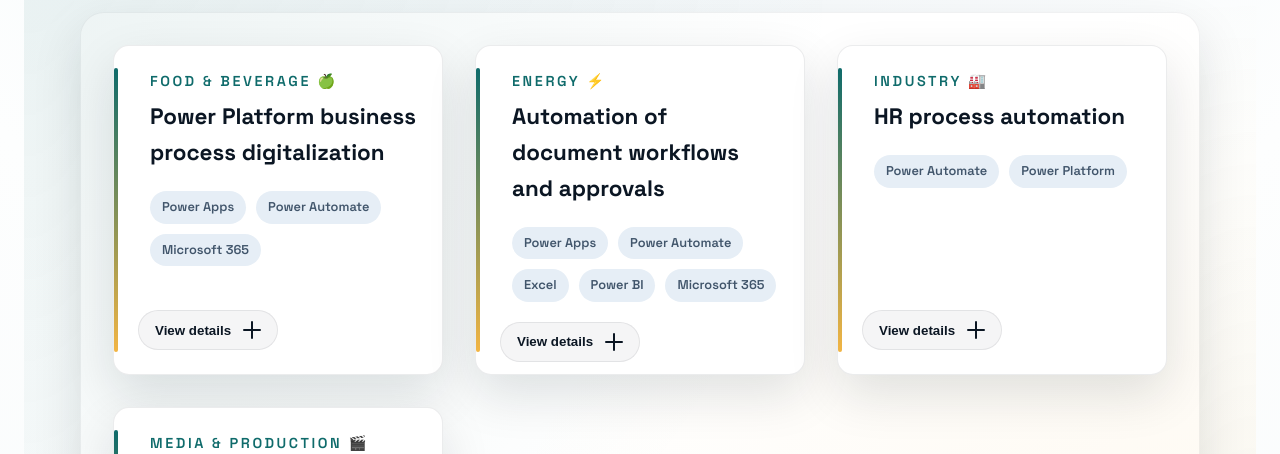
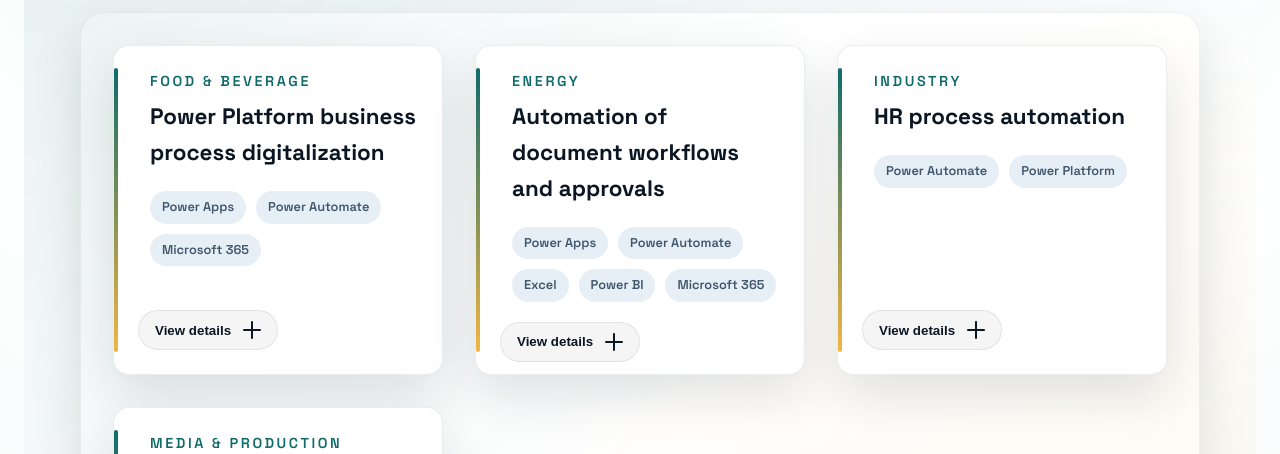
Before and after one commit to Mimowsa/Mimo-Services, a Next.js app: page /en/projects in a window 1280 px wide. Shown: the part 498-952 px from the top of the page. Built offline with nearby package versions, Linux system fonts and the light colour scheme; a web font is replaced by a local one.

Commit message:
Remove emojis from project copy

```diff
--- a/app/i18n/content.ts
+++ b/app/i18n/content.ts
@@ -212,9 +212,9 @@ export const content = {
       }
     },
     projectCard: {
-      context: "Contexte de la mission 🧭",
-      solution: "Solution mise en place 🛠️",
-      results: "Résultats et bénéfices ✅",
+      context: "Contexte de la mission",
+      solution: "Solution mise en place",
+      results: "Résultats et bénéfices",
       more: "Voir la mission"
     }
   },
@@ -429,9 +429,9 @@ export const content = {
       }
     },
     projectCard: {
-      context: "Mission context 🧭",
-      solution: "Solution delivered 🛠️",
-      results: "Results and benefits ✅",
+      context: "Mission context",
+      solution: "Solution delivered",
+      results: "Results and benefits",
       more: "View details"
     }
   }
--- a/data/projects.ts
+++ b/data/projects.ts
@@ -12,7 +12,7 @@ export type Project = {
 const projectsByLocale: Record<Locale, Project[]> = {
   fr: [
     {
-      sector: "Agroalimentaire 🍏",
+      sector: "Agroalimentaire",
       title: "Digitalisation de processus métiers Power Platform",
       context: [
         "Organisation multi-sites avec des processus encore partiellement manuels.",
@@ -30,7 +30,7 @@ const projectsByLocale: Record<Locale, Project[]> = {
       stack: ["Power Apps", "Power Automate", "Microsoft 365"]
     },
     {
-      sector: "Énergie ⚡",
+      sector: "Énergie",
       title: "Automatisation des flux documentaires et validations",
       context: [
         "Documents critiques nécessitant plusieurs étapes de validation entre équipes.",
@@ -49,7 +49,7 @@ const projectsByLocale: Record<Locale, Project[]> = {
       stack: ["Power Apps", "Power Automate", "Excel", "Power BI", "Microsoft 365"]
     },
     {
-      sector: "Industrie 🏭",
+      sector: "Industrie",
       title: "Automatisation de processus RH",
       context: [
         "Demandes RH (heures supplémentaires, intérim) traitées via des échanges manuels.",
@@ -67,7 +67,7 @@ const projectsByLocale: Record<Locale, Project[]> = {
       stack: ["Power Automate", "Power Platform"]
     },
     {
-      sector: "Médias & Production 🎬",
+      sector: "Médias & Production",
       title: "Synchronisation d'outils Microsoft",
       context: [
         "Organisation du travail via Planner et Outlook sans synchronisation native.",
@@ -86,7 +86,7 @@ const projectsByLocale: Record<Locale, Project[]> = {
   ],
   en: [
     {
-      sector: "Food & Beverage 🍏",
+      sector: "Food & Beverage",
       title: "Power Platform business process digitalization",
       context: [
         "Multi-site organization with partially manual processes.",
@@ -104,7 +104,7 @@ const projectsByLocale: Record<Locale, Project[]> = {
       stack: ["Power Apps", "Power Automate", "Microsoft 365"]
     },
     {
-      sector: "Energy ⚡",
+      sector: "Energy",
       title: "Automation of document workflows and approvals",
       context: [
         "Critical documents requiring multiple approval steps across teams.",
@@ -123,7 +123,7 @@ const projectsByLocale: Record<Locale, Project[]> = {
       stack: ["Power Apps", "Power Automate", "Excel", "Power BI", "Microsoft 365"]
     },
     {
-      sector: "Industry 🏭",
+      sector: "Industry",
       title: "HR process automation",
       context: [
         "HR requests (overtime, temporary staff) handled via manual exchanges.",
@@ -141,7 +141,7 @@ const projectsByLocale: Record<Locale, Project[]> = {
       stack: ["Power Automate", "Power Platform"]
     },
     {
-      sector: "Media & Production 🎬",
+      sector: "Media & Production",
       title: "Microsoft tools synchronization",
       context: [
         "Work organized in Planner and Outlook without native synchronization.",
```
